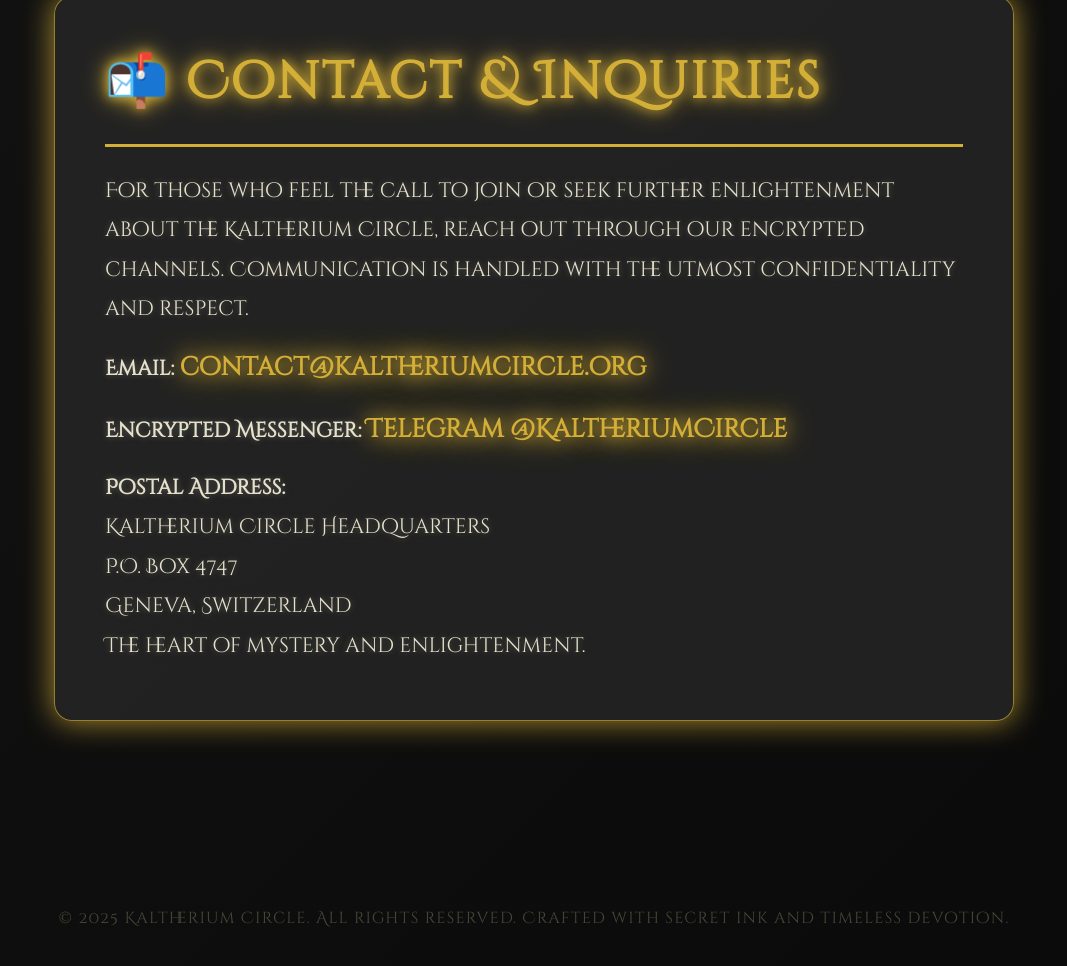
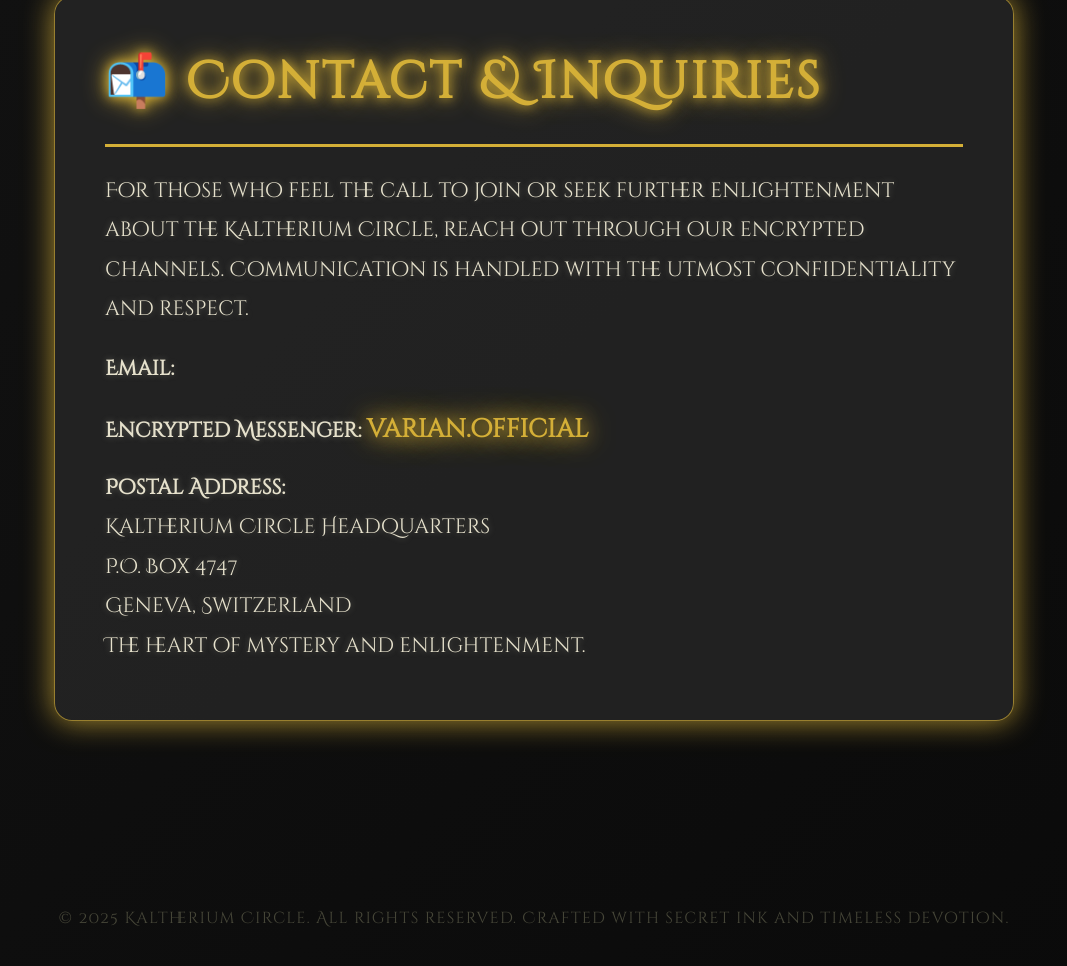
Before and after one commit to miseuteohang/666, a plain HTML site: page index.html/index.html in a window 1280 px wide. Shown: the part 11006-11972 px from the top of the page, without its empty margins (106-1173 px from the left). Drawn offline with Linux system fonts and the light colour scheme.

Commit message:
Update index.html

```diff
--- a/index.html/index.html
+++ b/index.html/index.html
@@ -410,21 +410,20 @@
       <p>
         <strong>Email:</strong>
         <a
-          href="mailto:contact@kaltheriumcircle.org"
           class="contact-link"
           aria-label="Email to Kaltherium Circle"
-          >contact@kaltheriumcircle.org</a
+          ></a
         >
       </p>
       <p>
         <strong>Encrypted Messenger:</strong>
         <a
-          href="https://t.me/kaltheriumcircle"
+          href="https://www.instagram.com/varian.official?igsh=Zmc2M2d1d2Z6dHQ%3D&utm_source=qr"
           target="_blank"
           rel="noopener noreferrer"
           class="contact-link"
-          aria-label="Telegram link to Kaltherium Circle"
-          >Telegram @KaltheriumCircle</a
+          aria-label="varian"
+          >varian.official</a
         >
       </p>
       <p>
```
